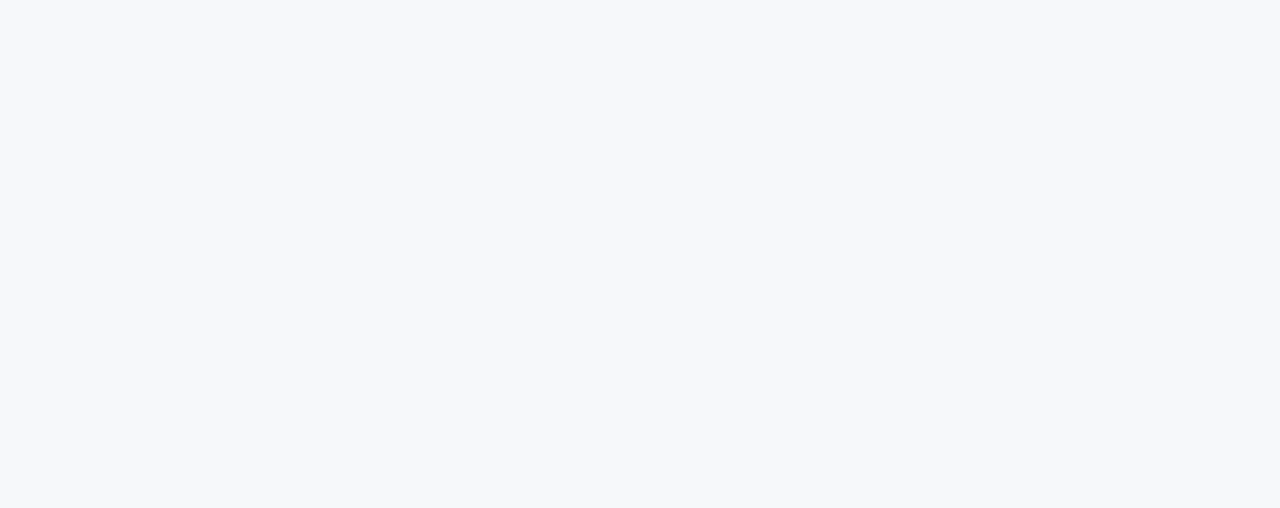
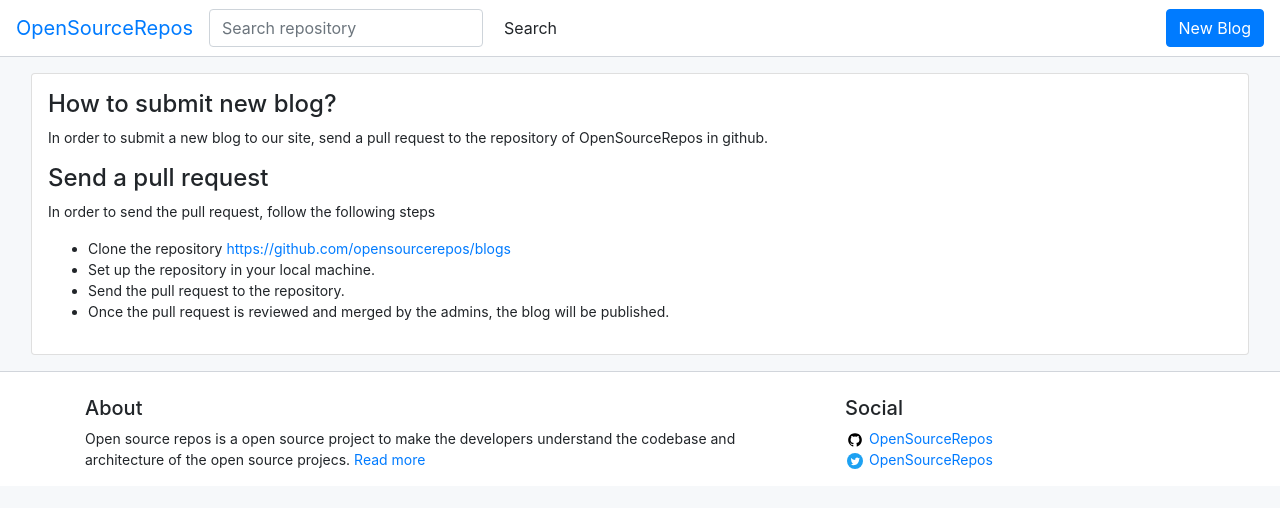
Before and after one commit to opensourcerepos/theme, a Gatsby site in the folder opensourcerepos-theme/: page /new-blog in a window 1280 px wide. Before the commit this address had no page. Built offline with nearby package versions, Linux system fonts and the light colour scheme; Gatsby itself is replaced by a stand-in of ours.

Commit message:
new blog

```diff
--- a/opensourcerepos-theme/gatsby-node.js
+++ b/opensourcerepos-theme/gatsby-node.js
@@ -50,6 +50,10 @@
     component: path.resolve(`${__dirname}/src/pages/index.js`),
     context: result.data.allMarkdownRemark.nodes
   })
+  createPage({
+    path: '/new-blog',
+    component: path.resolve(`${__dirname}/src/pages/new-blog.js`)
+  })
   result.data.allMarkdownRemark.nodes.forEach((node) => {
     createPage({
       path: node.frontmatter.path || node.slug,
--- a/opensourcerepos-theme/src/components/header/header.jsx
+++ b/opensourcerepos-theme/src/components/header/header.jsx
@@ -1,4 +1,5 @@
 import React, { Component } from 'react';
+import { Link } from 'gatsby';
 import styles from './header.module.css';
 
 class Header extends Component{
@@ -24,7 +25,7 @@
             <div className="my-lg-0">
               <ul className="navbar-nav mr-auto">
                 <li className="nav-item active" id="navbar-newblog-link">
-                  <a href="#" className="btn btn-primary">New Blog</a>
+                  <Link to="/new-blog" className="btn btn-primary">New Blog</Link>
                 </li>
               </ul>
             </div>
--- /dev/null
+++ b/opensourcerepos-theme/src/pages/new-blog.js
@@ -0,0 +1,30 @@
+import React, { Component } from 'react';
+import { Header } from '../components/header';
+import { Blog } from '../components/blog';
+import { Footer } from '../components/footer';
+
+class NewBlog extends Component {
+
+  render(){
+    return <React.Fragment>
+      <Header />
+      <div className="container-fluid">
+        <div className="card p-3 m-3">
+        <h4>How to submit new blog?</h4>
+        <p>In order to submit a new blog to our site, send a pull request to the repository of OpenSourceRepos in github.</p>
+        <h4>Send a pull request</h4>
+        <p>In order to send the pull request, follow the following steps</p>
+        <ul>
+          <li>Clone the repository <a href="https://github.com/opensourcerepos/blogs" target="blank">https://github.com/opensourcerepos/blogs</a></li>
+          <li>Set up the repository in your local machine.</li>
+          <li>Send the pull request to the repository.</li>
+          <li>Once the pull request is reviewed and merged by the admins, the blog will be published.</li>
+        </ul>
+        </div>
+      </div>
+      <Footer />
+    </React.Fragment>
+  }
+}
+
+export default NewBlog;
--- a/test-theme/public/page-data/dev-404-page/page-data.json
+++ b/test-theme/public/page-data/dev-404-page/page-data.json
@@ -1 +1 @@
-{"componentChunkName":"component---cache-dev-404-page-js","path":"/dev-404-page/","webpackCompilationHash":"ad53e7332775a4c33fa4","result":{"data":{"allSitePage":{"nodes":[{"path":"/"},{"path":"/getting-started-with-the-code-base-of-open-source-repos"},{"path":"/understanding-the-source-code-of-redux-redux-js"},{"path":"/getting-started-with-the-code-base-of-open-source-repos-2"}]}},"pageContext":{"isCreatedByStatefulCreatePages":true}}}
+{"componentChunkName":"component---cache-dev-404-page-js","path":"/dev-404-page/","webpackCompilationHash":"ad53e7332775a4c33fa4","result":{"data":{"allSitePage":{"nodes":[{"path":"/"},{"path":"/new-blog"},{"path":"/getting-started-with-the-code-base-of-open-source-repos"},{"path":"/understanding-the-source-code-of-redux-redux-js"},{"path":"/getting-started-with-the-code-base-of-open-source-repos-2"}]}},"pageContext":{"isCreatedByStatefulCreatePages":true}}}
--- /dev/null
+++ b/test-theme/public/page-data/new-blog/page-data.json
@@ -0,0 +1 @@
+{"componentChunkName":"component---opensourcerepos-theme-src-pages-new-blog-js","path":"/new-blog","webpackCompilationHash":"ad53e7332775a4c33fa4","result":{"pageContext":{"isCreatedByStatefulCreatePages":false}}}
```
